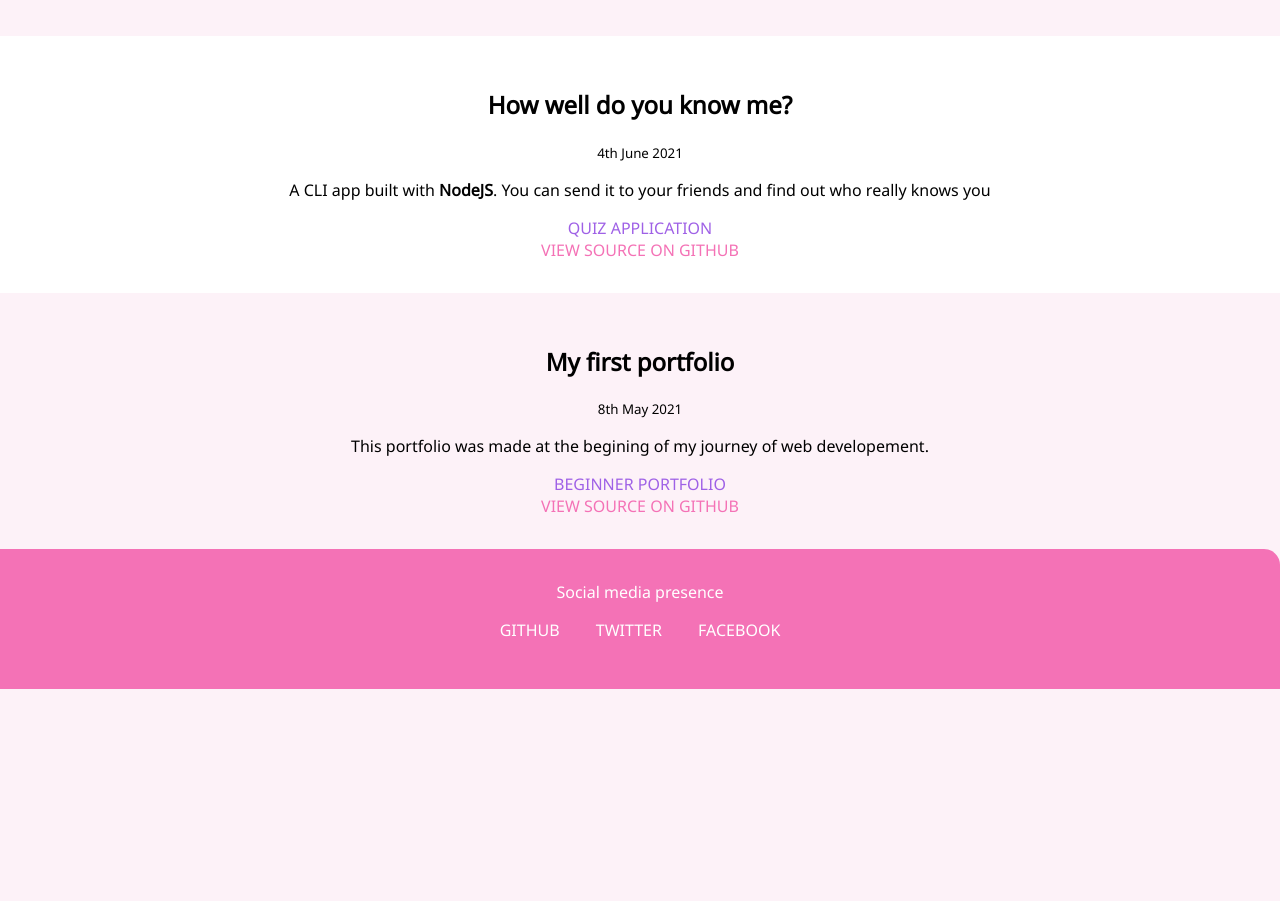
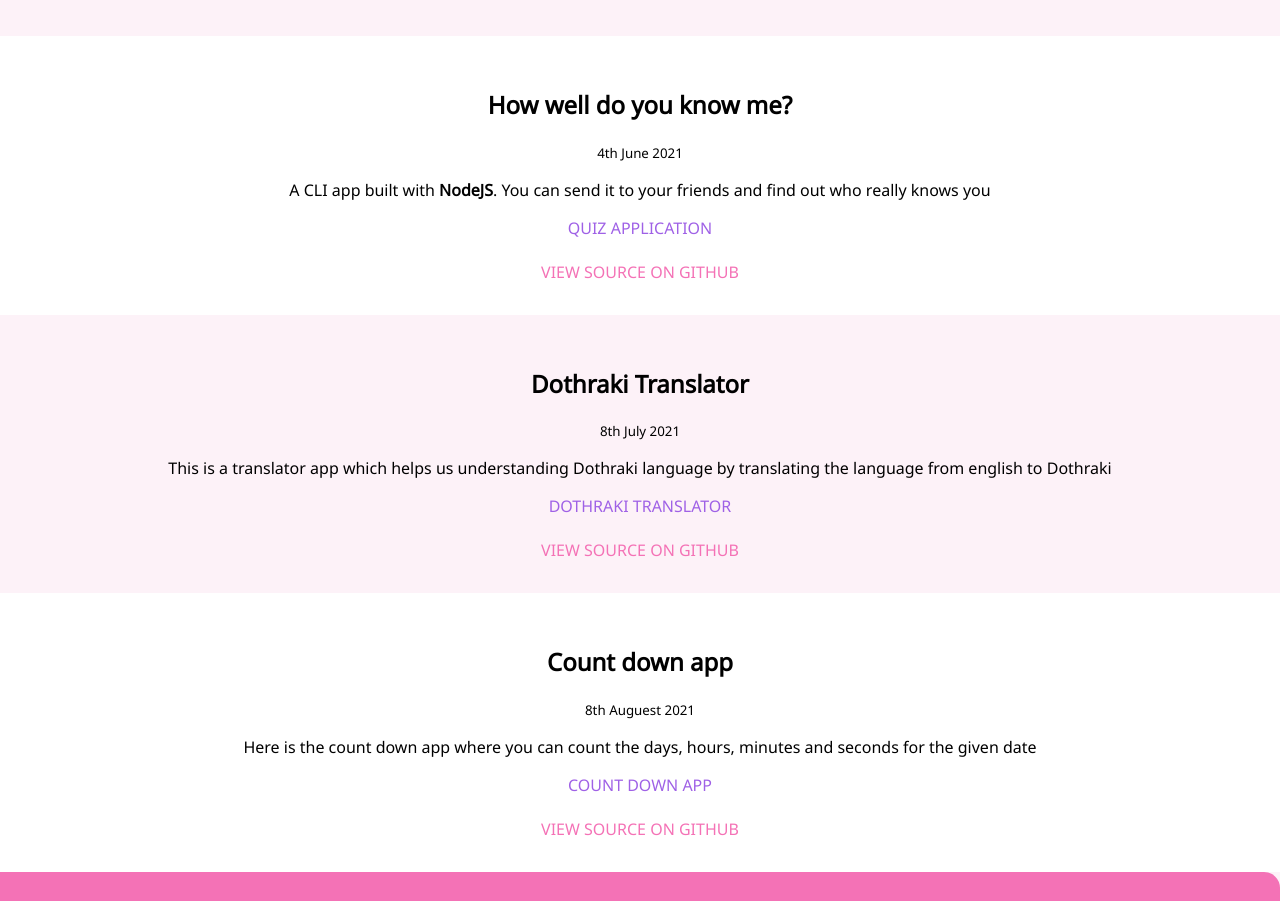
Before and after one commit to haripriya9209/portfolio, a plain HTML site: page projects.html in a window 1280 px wide. Shown: the part 179-1080 px from the top of the page. Before the commit the page ends 868 px from the top, so only its background shows below. Drawn offline with Linux system fonts and the light colour scheme.

Commit message:
fix:spacing

```diff
--- a/projects.html
+++ b/projects.html
@@ -25,7 +25,7 @@
     </nav>
 
     <header class="hero">
-      <h2>You can see my code here</h1>
+      <h2>You can see my projects here</h1>
     </header>
 
 
@@ -35,22 +35,37 @@
         <p>
             A CLI app built with <strong>NodeJS</strong>. You can send it to your friends and find out who really knows you
         </p>
-
-        <a href="https://replit.com/@Haripriya9209/quizApplication?embed=1&output=1" target=_blank><span> QUIZ APPLICATION</span></a>
+        <div>
+          <a href="https://replit.com/@Haripriya9209/quizApplication?embed=1&output=1" target=_blank><span>QUIZ APPLICATION</span></a>
+        </div>
         <br>
         <a href="https://github.com/haripriya9209/quizApplication" target=_blank><span class="second-span"> VIEW SOURCE ON GITHUB</span></a>
       </section>
 
       <section class="sec-2">
-        <h1>My first portfolio</h1>
-        <small>8th May 2021</small>
+        <h1>Dothraki Translator</h1>
+        <small>8th July 2021</small>
         <p>
-          This portfolio was made at the begining of my journey of web developement.
+          This is a translator app which helps us understanding Dothraki language by translating the language from english to Dothraki
         </p>
+        <div>
+          <a href="https://translate-english-to-dothraki.netlify.app/" target="_blank"><span>DOTHRAKI TRANSLATOR</span></a>
+        </div>
+        <br>
+        <a href="https://github.com/haripriya9209/Dothraki-Translator" target=_blank><span class="second-span"> VIEW SOURCE ON GITHUB</span></a>
+      </section>
 
-        <a href="https://haripriya9209.github.io/CV/Index.html" target="_blank"><span>BEGINNER PORTFOLIO</span></a>
+      <section class="sec-1">
+        <h1>Count down app</h1>
+        <small>8th Auguest 2021</small>
+        <p>
+            Here is the count down app where you can count the days, hours, minutes and seconds for the given date
+        </p>
+        <div>
+          <a href="https://harrycountdown.netlify.app/" target=_blank><span>COUNT DOWN APP</span></a>
+        </div>
         <br>
-        <a href="https://github.com/haripriya9209/CV" target=_blank><span class="second-span"> VIEW SOURCE ON GITHUB</span></a>
+        <a href="https://github.com/haripriya9209/countdownApp" target=_blank><span class="second-span"> VIEW SOURCE ON GITHUB</span></a>
       </section>
 
       <footer class="container">
```
Also changed, not shown: style.css (line endings or trailing spaces).
